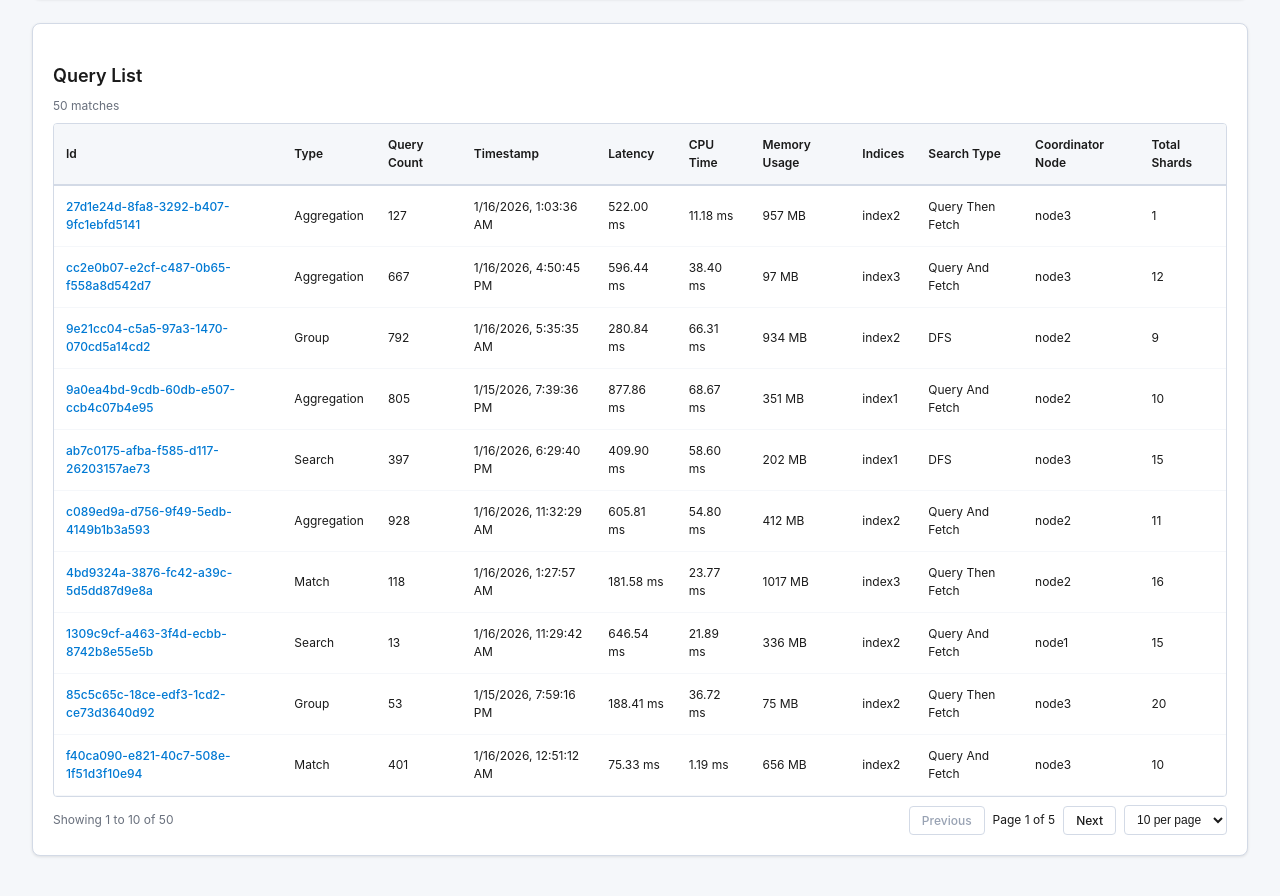
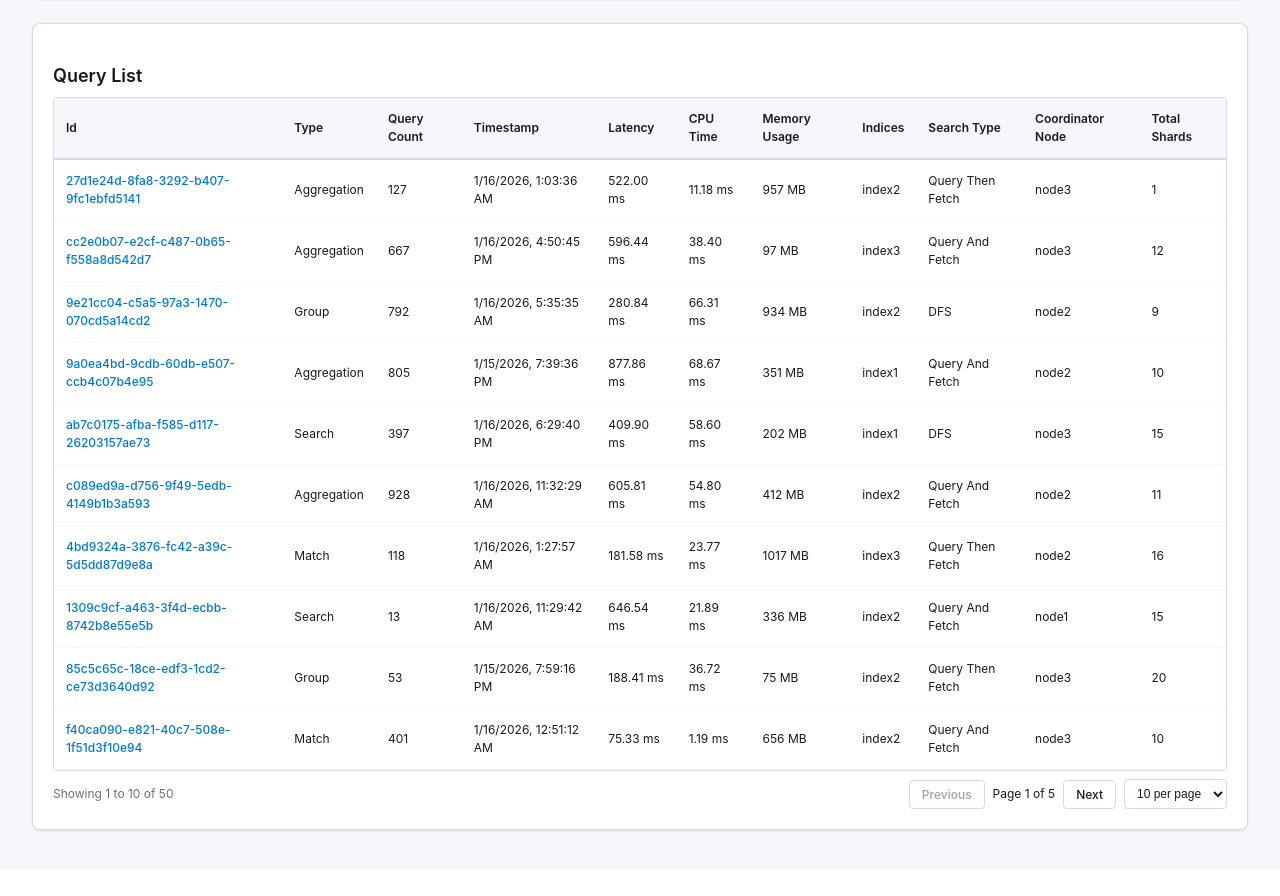
Before and after one commit to HB7918/query-insights-topn, a React (Vite) app: page / in a window 1280 px wide. Shown: the part 1232-2128 px from the top of the page. After the commit the page ends 2102 px from the top, so only its background shows below. Built offline with nearby package versions, Linux system fonts and the light colour scheme.

Commit message:
Remove matches counter from query list

```diff
--- a/src/components/QueryList.jsx
+++ b/src/components/QueryList.jsx
@@ -114,11 +114,6 @@ const QueryList = ({ tokens = [], searchValue = '' }) => {
       boxShadow: '0 1px 3px rgba(0,0,0,0.1)'
     }}>
       <h3 style={{ color: '#1a1a1a', marginBottom: '0.5rem', fontSize: '18px', fontWeight: '600' }}>Query List</h3>
-
-      {/* Match counter */}
-      <div style={{ marginBottom: '0.5rem', fontSize: '12px', color: '#69707d' }}>
-        {filteredData.length} {filteredData.length === 1 ? 'match' : 'matches'}
-      </div>
 
       {/* Table */}
       <div style={{ overflowX: 'auto', border: '1px solid #d3dae6', borderRadius: '4px' }}>
```
